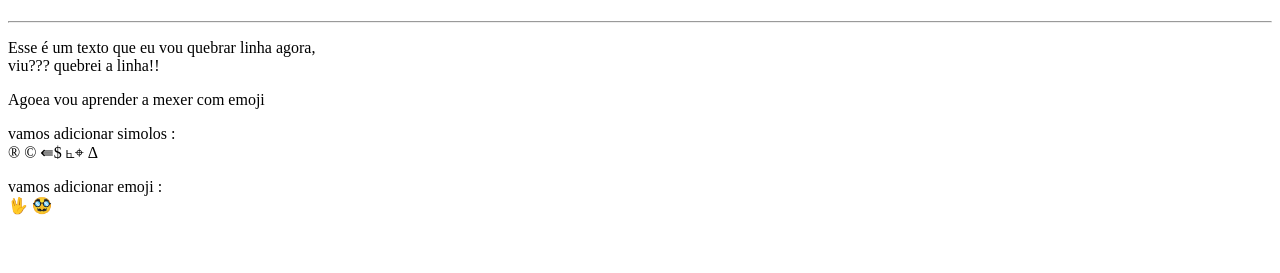
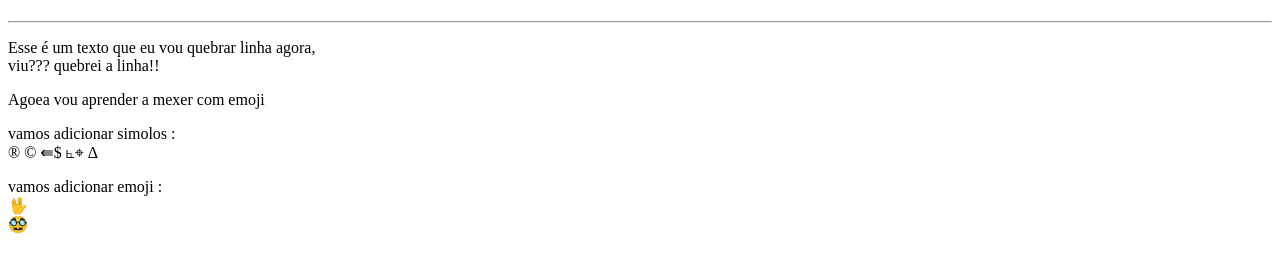
Before and after one commit to ogygu/WorkSpace, a plain HTML site: page HTML/EXERCICIOS/index2.html in a window 1280 px wide. Shown: the part 59-332 px from the top of the page. Drawn offline with Linux system fonts and the light colour scheme.

Commit message:
segunda aula de html, sobre emoji, quebra de linha e paragrafos

```diff
--- a/HTML/EXERCICIOS/index2.html
+++ b/HTML/EXERCICIOS/index2.html
@@ -11,6 +11,6 @@
     <p>Esse é um texto que eu vou quebrar linha agora, <br>viu??? quebrei a linha!! </p>
     <p>Agoea vou aprender a mexer com emoji</p>
     <p>vamos adicionar simolos : <br>&reg; &copy; &lAarr;&dollar; &vangrt;&target; &Delta; </p>
-    <p>vamos adicionar emoji :<br>&#x1F596; &#X1F978;</p>
+    <p>vamos adicionar emoji :<br>&#x1F596; <br> &#X1F978;</p>
 </body>
 </html>
```
